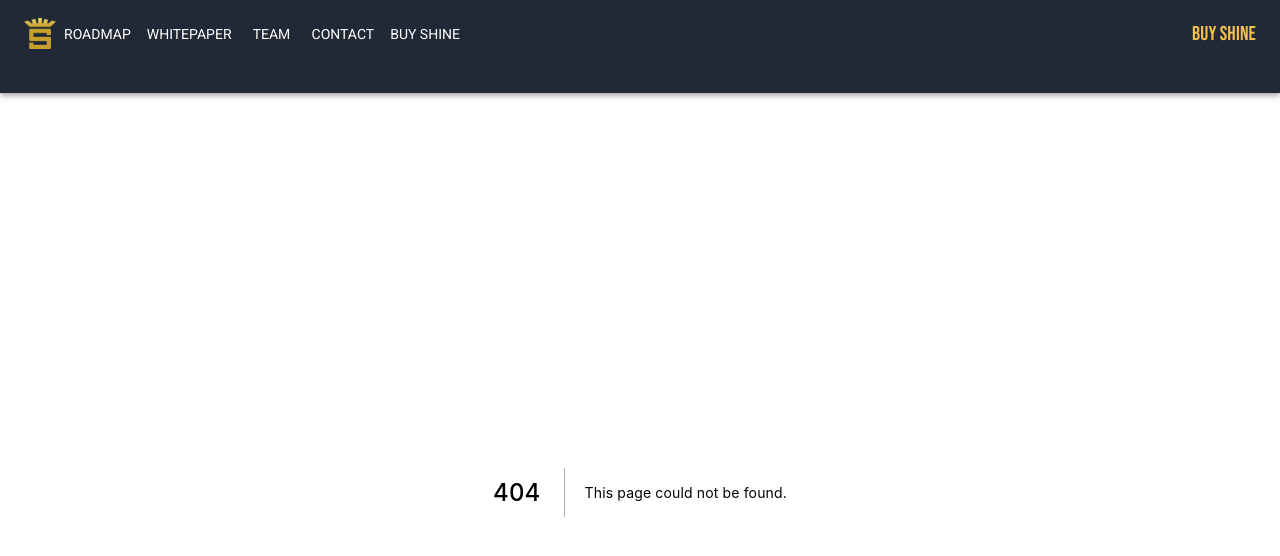
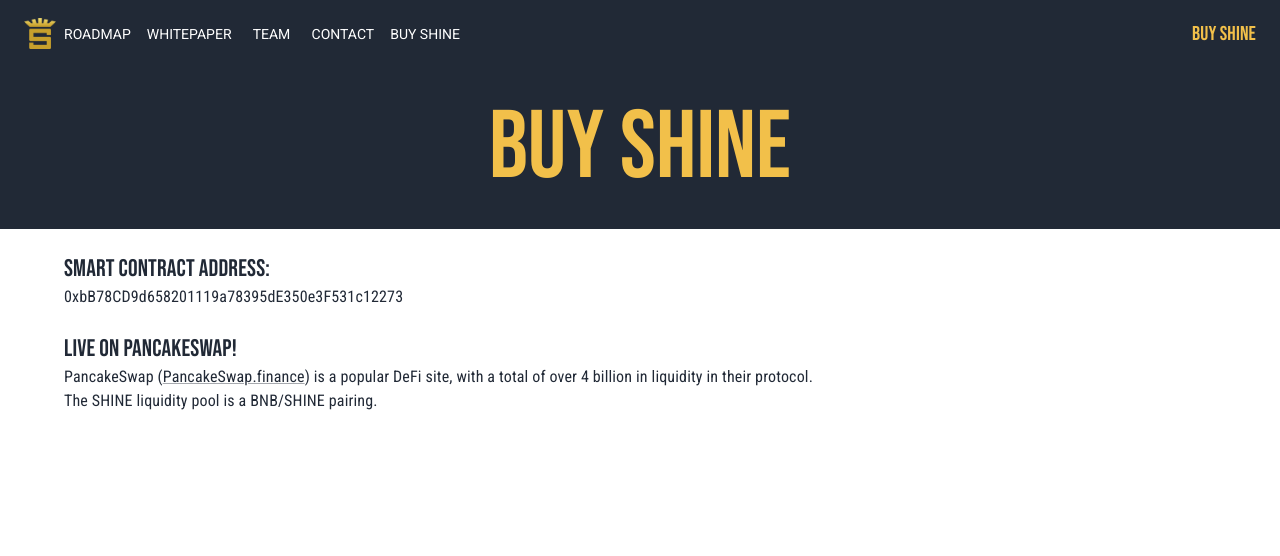
Before and after one commit to Joshuatanderson/shine-site-0, a Next.js app: page /buy in a window 1280 px wide. Before the commit this address had no page. Shown: the top 556 px of the page. Built offline with nearby package versions, Linux system fonts and the light colour scheme.

Commit message:
feat: create buy shine page

```diff
--- /dev/null
+++ b/pages/buy.tsx
@@ -0,0 +1,65 @@
+import { ThemeProvider } from "@emotion/react";
+import {
+    Button,
+    Container,
+    Grid,
+    ScopedCssBaseline,
+    Typography,
+} from "@mui/material";
+import React from "react";
+import Link from "../components/Link";
+import TitleBar from "../components/TitleBar";
+import { darkTheme, lightTheme } from "../styles/theme";
+
+const Buy = () => {
+    return (
+        <>
+            <ThemeProvider theme={darkTheme}>
+                <ScopedCssBaseline>
+                    <TitleBar title="buy shine" />
+                </ScopedCssBaseline>
+            </ThemeProvider>
+            <ThemeProvider theme={lightTheme}>
+                <ScopedCssBaseline>
+                    <Container sx={{ paddingBottom: "48px" }}>
+                        <Grid container spacing={3}>
+                            <Grid item xs={12} container>
+                                <Grid item>
+                                    <Typography variant="h5">
+                                        Smart Contract address:
+                                    </Typography>
+
+                                    <Typography variant="body1">
+                                        0xbB78CD9d658201119a78395dE350e3F531c12273
+                                    </Typography>
+                                </Grid>
+                            </Grid>
+                            <Grid item xs={12} container>
+                                <Grid item>
+                                    <Typography variant="h5">
+                                        Live on PancakeSwap!
+                                    </Typography>
+                                    <Typography variant="body1">
+                                        PancakeSwap (
+                                        <Link href="https://pancakeswap.finance/">
+                                            PancakeSwap.finance
+                                        </Link>
+                                        ) is a popular DeFi site, with a total
+                                        of over 4 billion in liquidity in their
+                                        protocol.
+                                    </Typography>
+                                    <Typography variant="body1">
+                                        The SHINE liquidity pool is a BNB/SHINE
+                                        pairing.
+                                    </Typography>
+                                </Grid>
+                            </Grid>
+                        </Grid>
+                    </Container>
+                </ScopedCssBaseline>
+            </ThemeProvider>
+        </>
+    );
+};
+
+export default Buy;
```
